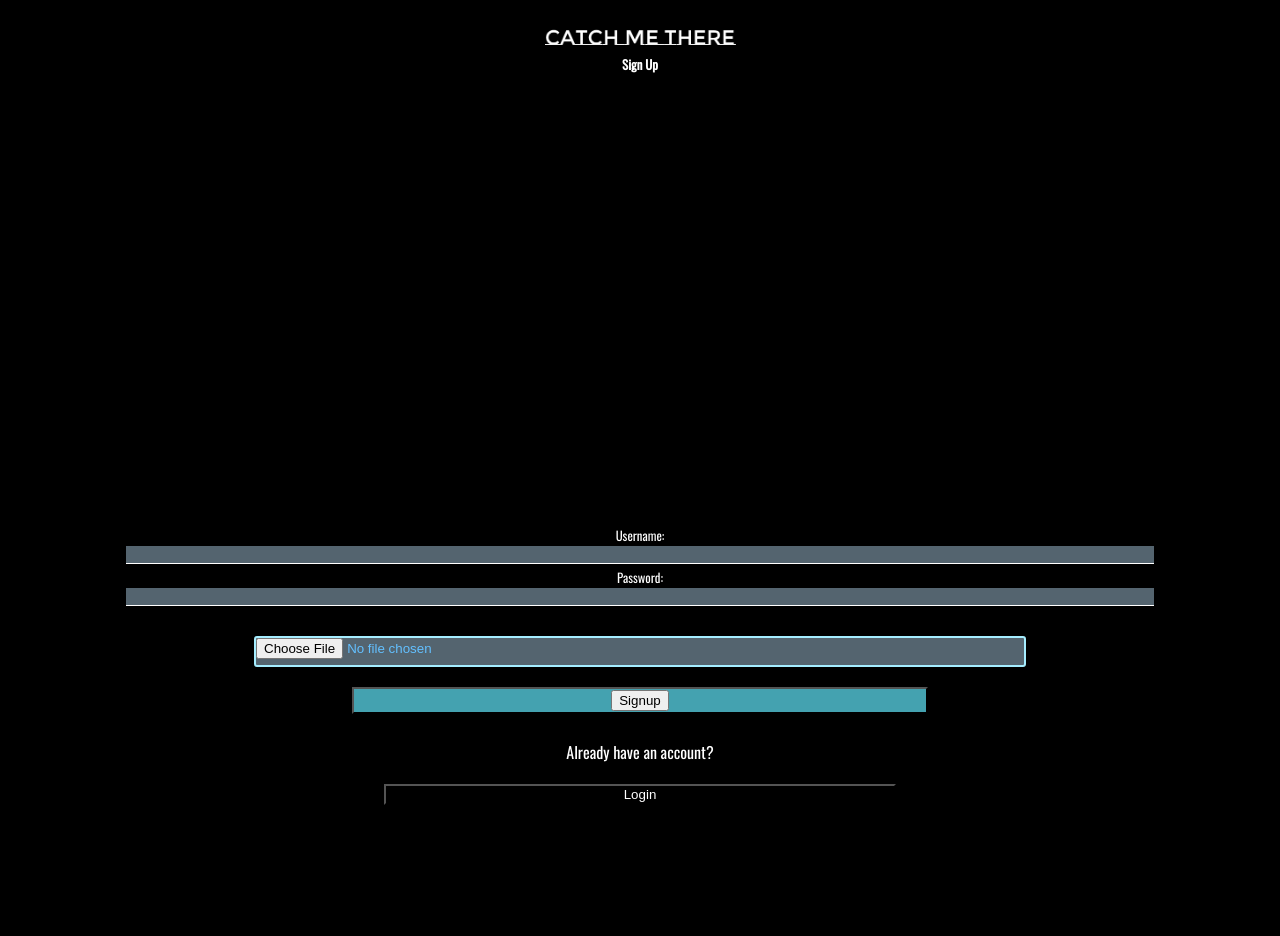
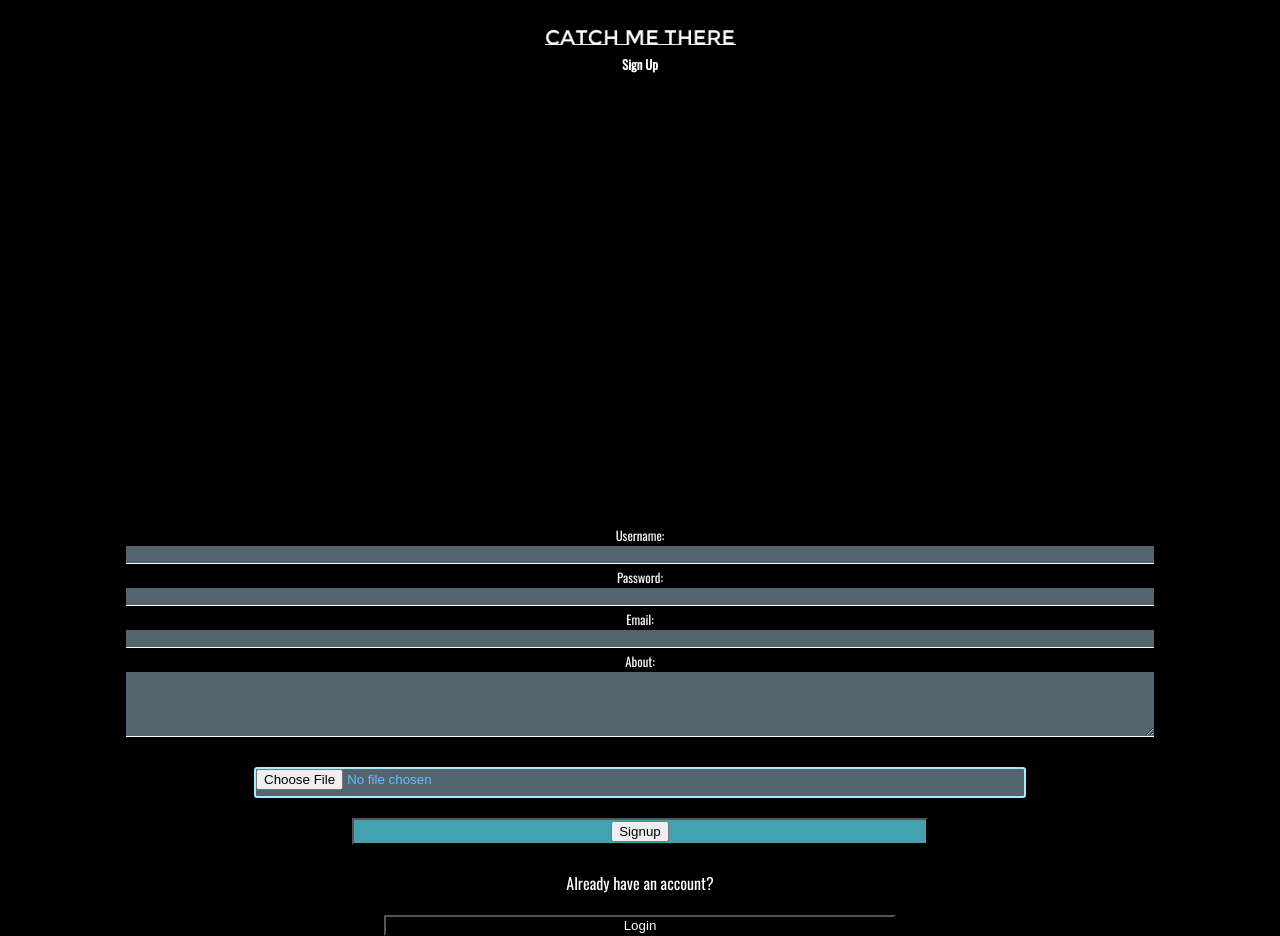
Before and after one commit to vantu-code/catch-me-there-front, a React (Create React App) app: page /signup in a window 1280 px wide. Before the commit the page ends 805 px from the top, so only its background shows below. Built offline with nearby package versions, Linux system fonts and the light colour scheme; no server answers.

Commit message:
add about and email

```diff
--- /dev/null
+++ b/src/StyledComponents/TextArea.js
@@ -0,0 +1,17 @@
+import styled from 'styled-components'
+
+export default styled.textarea`
+/* background-color: #A7C7DD; */
+/* color : black; */
+background-color: #A7C7DD80;
+color: white;
+width: 80%;
+display: flex;
+margin: 0 auto;
+justify-content: center;
+text-align: center;
+border: none;
+border-bottom: 1px solid white;
+/* position: fixed; */
+/* height: 10%; */
+`
--- a/src/components/AddEvent.js
+++ b/src/components/AddEvent.js
@@ -10,12 +10,13 @@ import styled, {ThemeProvider} from 'styled-components'
 import AddEventStyle from '../StyledComponents/AddEventStyle'
 import Wrapper from '../StyledComponents/Wrapper'
 import InputLine from '../StyledComponents/InputLine'
+import TextArea from '../StyledComponents/TextArea'
 
 export default class AddEvent extends Component {
     state={
     whatsAppGroup: "Mendatory link",
     title: "Roof-top party!",
-    description: "friends meeting for beers and music",
+    description: "friends meeting for beers and amazing music",
     vibe: "chill",
     maxPeople: 30,
     coming: 1,
@@ -145,7 +146,8 @@ export default class AddEvent extends Component {
      value={this.state.whatsAppGroup} />
 
      <label>Description</label>
-     <InputLine
+     <TextArea
+     rows= "4"
      onChange={this.handleInput}
      type="text"
      name="description"
--- a/src/components/Profile.js
+++ b/src/components/Profile.js
@@ -105,6 +105,8 @@ export default class Profile extends Component {
                     width: "fit-content",
                     margin: "0 auto"}}>{user.username}</h1>
             <img className="profile-photo" src={user.photo} width="50"/>
+            <h2>{user.email}</h2>
+            <h2>{user.about}</h2>
             </div>
             :
             null
--- a/src/lib/AuthProvider.js
+++ b/src/lib/AuthProvider.js
@@ -45,10 +45,10 @@ class AuthProvider extends React.Component {
   }
 
   signup = user => {
-    const { username, password, photo } = user;
+    const { username, password, photo, email, about } = user;
 
     authService
-      .signup({ username, password, photo })
+      .signup({ username, password, photo, email, about })
       .then(user => this.setState({ isLoggedin: true, user }))
       .catch(err => console.log(err));
   };
--- a/src/lib/auth-service.js
+++ b/src/lib/auth-service.js
@@ -9,10 +9,10 @@ class Auth {
   }
 
   signup(user) {
-    const { username, password, photo } = user;
+    const { username, password, photo, email, about } = user;
     console.log("user from auth-service", user)
     return this.auth
-      .post('/auth/signup', { username, password, photo })
+      .post('/auth/signup', { username, password, photo, email, about })
       .then(({ data }) => data);
   }
 
--- a/src/pages/Signup.js
+++ b/src/pages/Signup.js
@@ -4,12 +4,15 @@ import { withAuth } from '../lib/AuthProvider';
 import paintingService from '../lib/paintingService'
 import InputLine from '../StyledComponents/InputLine'
 import { MyButton } from '../StyledComponents/Button';
+import TextArea from '../StyledComponents/TextArea'
 
 class Signup extends Component {
   state = {
     username: '',
     password: '',
     photo: '',
+    email: '',
+    about: '',
   };
 
 
@@ -29,7 +32,7 @@ class Signup extends Component {
   handleFormSubmit = event => {
     event.preventDefault();
     // console.log("this state of sign up", this.state)
-    const { username, password, photo } = this.state;
+    const { username, password, photo, email, about } = this.state;
     //  console.log('Signup -> form submit', { username, password });
     this.props.signup(this.state); // props.signup is Provided by withAuth() and Context API
 
@@ -41,10 +44,10 @@ class Signup extends Component {
   };
 
   render() {
-    const { username, password, photo} = this.state;
+    const { username, password, photo, email, about} = this.state;
     return (
       <div>
-        <img src='/images/catch-me-there-logo-white.png' className="title" height="25" style={{marginTop: "20px"}} />
+        <img src='/images/catch-me-there-logo-white.png' className="title" height="25" style={{marginTop: "20px"}} alt="Catch me there" />
         <h1 >Sign Up</h1>
         <form className="signup" onSubmit={this.handleFormSubmit}>
           <label>Username:</label>
@@ -60,6 +63,22 @@ class Signup extends Component {
             type="password"
             name="password"
             value={password}
+            onChange={this.handleChange}
+          />
+
+          <label>Email:</label>
+          <InputLine
+            type="email"
+            name="email"
+            value={email}
+            onChange={this.handleChange}
+          />
+
+          <label>About:</label>
+          <TextArea rows="4"
+            type="text"
+            name="about"
+            value={about}
             onChange={this.handleChange}
           />
 
```
